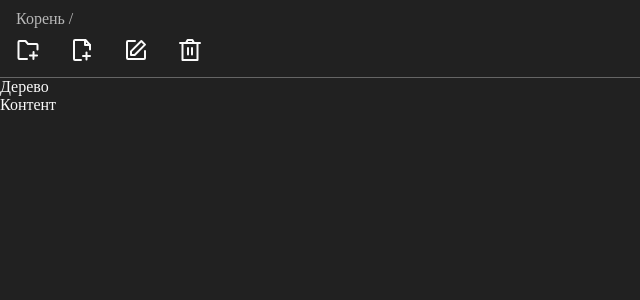
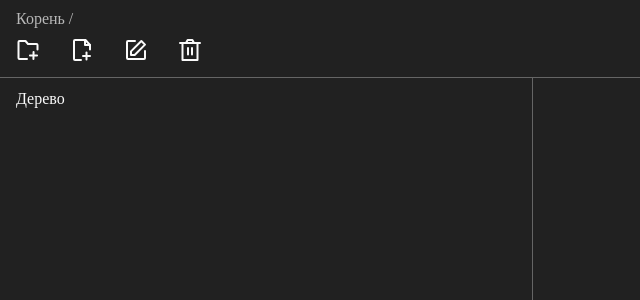
Before and after one commit to FedoseevDS/tree, a React (Vite) app: page / in a window 1280 px wide. Shown: the top 300 px of the page, without its empty margins (0-640 px from the left). Built offline with nearby package versions, Linux system fonts and the light colour scheme.

Commit message:
Отрисовал первую страницу без логики

```diff
--- a/eslint.config.js
+++ b/eslint.config.js
@@ -6,6 +6,7 @@ import tseslint from 'typescript-eslint';
 import prettierRecommended from 'eslint-plugin-prettier/recommended';
 import sortImport from 'eslint-plugin-import';
 import sortKeys from 'eslint-plugin-sort-keys';
+import importNewlines from 'eslint-plugin-import-newlines';
 
 export default tseslint.config(
   { ignores: ['dist', 'nodu_modules'] },
@@ -21,11 +22,13 @@ export default tseslint.config(
       'react-refresh': reactRefresh,
       import: sortImport,
       'sort-keys': sortKeys,
+      'import-newlines': importNewlines,
     },
     rules: {
       ...reactHooks.configs.recommended.rules,
       'react-refresh/only-export-components': ['warn', { allowConstantExport: true }],
       semi: ['error', 'always'],
+      'import-newlines/enforce': ['error', { items: 40, 'max-len': 120 }],
       'no-console': 'error',
       'no-dupe-keys': 2,
       'no-empty-pattern': 2,
--- a/package.json
+++ b/package.json
@@ -24,6 +24,7 @@
     "eslint": "^9.13.0",
     "eslint-config-prettier": "^9.1.0",
     "eslint-plugin-import": "^2.31.0",
+    "eslint-plugin-import-newlines": "^1.4.0",
     "eslint-plugin-prettier": "^5.2.1",
     "eslint-plugin-react-hooks": "^5.0.0",
     "eslint-plugin-react-refresh": "^0.4.14",
--- a/src/components/header/styles.module.scss
+++ b/src/components/header/styles.module.scss
@@ -1,7 +1,7 @@
 @use "styles/colors.scss" as *;
 
 .wrapper {
-  border-bottom: 1px solid $gray2;
+  border-bottom: 1px solid $border1;
   padding: 10px 16px;
   display: flex;
   flex-direction: column;
--- a/src/pages/main/index.tsx
+++ b/src/pages/main/index.tsx
@@ -1,11 +1,15 @@
 import Header from 'components/header';
+
+import styles from './styles.module.scss';
 
 const Main = () => (
   <div>
     <Header />
-    <div>
-      <div>Дерево</div>
-      <div>Контент</div>
+    <div className={styles.content}>
+      <div className={styles.tree}>
+        <div>Дерево</div>
+      </div>
+      <div />
     </div>
   </div>
 );
--- /dev/null
+++ b/src/pages/main/styles.module.scss
@@ -0,0 +1,12 @@
+@use "styles/colors.scss" as *;
+
+.content {
+  display: flex;
+}
+
+.tree {
+  padding: 12px 16px;
+  border-right: 1px solid $border1;
+  width: 500px;
+  min-height: 88.9vh;
+}
--- a/src/styles/colors.scss
+++ b/src/styles/colors.scss
@@ -1,8 +1,9 @@
 $black1: #212121;
+
+$border1: #656565;
 
 $white1: #FAFAFA;
 
 $gray1: #B7B7B7;
-$gray2: #656565;
 
 $hover1: #32ADE6;
```
Also changed, not shown: 2 other files (tests, documents, lock files or other folders).
